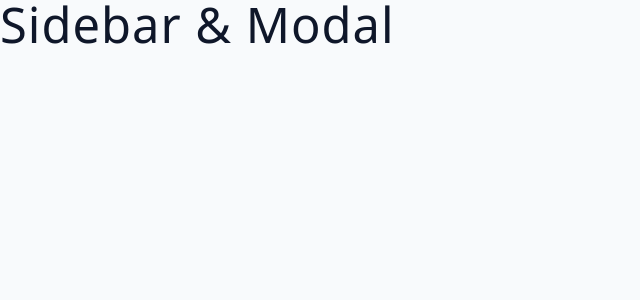
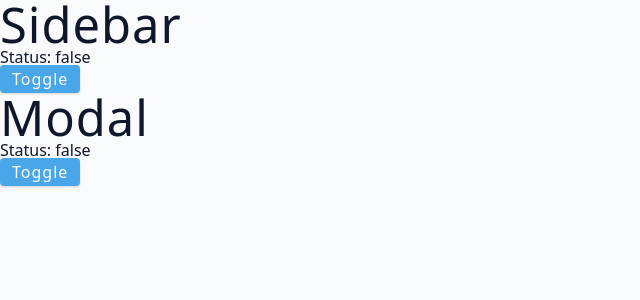
Before and after one commit to stormymayday/react-sidebar-modal, a Next.js app: page / in a window 1280 px wide. Shown: the top 300 px of the page, without its empty margins (0-640 px from the left). Built offline with nearby package versions, Linux system fonts and the light colour scheme.

Commit message:
App Context Setup

```diff
--- a/app/page.tsx
+++ b/app/page.tsx
@@ -1,7 +1,14 @@
+import Sidebar from "@/components/Sidebar";
+import Modal from "@/components/Modal";
+import { AppProvider } from "@/context/AppContext";
+
 export default function Home() {
     return (
-        <div>
-            <h1>Sidebar & Modal</h1>
-        </div>
+        <main>
+            <AppProvider>
+                <Sidebar />
+                <Modal />
+            </AppProvider>
+        </main>
     );
 }
--- /dev/null
+++ b/components/Modal.tsx
@@ -0,0 +1,22 @@
+"use client";
+
+// import { useContext } from "react";
+import { useAppContext } from "@/context/AppContext";
+
+function Modal() {
+    const { isModalOpen, setIsModalOpen } = useAppContext();
+
+    return (
+        <div>
+            <h1>Modal</h1>
+            <p>Status: {isModalOpen ? "true" : "false"}</p>
+            <button
+                className="btn"
+                onClick={() => setIsModalOpen(!isModalOpen)}
+            >
+                toggle
+            </button>
+        </div>
+    );
+}
+export default Modal;
--- /dev/null
+++ b/components/Sidebar.tsx
@@ -0,0 +1,21 @@
+"use client";
+
+import { useAppContext } from "@/context/AppContext";
+
+function Sidebar() {
+    const { isSidebarOpen, setIsSidebarOpen } = useAppContext();
+
+    return (
+        <div>
+            <h1>Sidebar</h1>
+            <p>Status: {isSidebarOpen ? "true" : "false"}</p>
+            <button
+                className="btn"
+                onClick={() => setIsSidebarOpen(!isSidebarOpen)}
+            >
+                toggle
+            </button>
+        </div>
+    );
+}
+export default Sidebar;
--- /dev/null
+++ b/context/AppContext.tsx
@@ -0,0 +1,50 @@
+"use client";
+
+import {
+    createContext,
+    useContext,
+    useState,
+    Dispatch,
+    SetStateAction,
+    ReactNode,
+} from "react";
+
+const AppContext = createContext<{
+    isSidebarOpen: boolean;
+    setIsSidebarOpen: Dispatch<SetStateAction<boolean>>;
+    isModalOpen: boolean;
+    setIsModalOpen: Dispatch<SetStateAction<boolean>>;
+}>({
+    isSidebarOpen: false,
+    setIsSidebarOpen: () => {},
+    isModalOpen: false,
+    setIsModalOpen: () => {},
+});
+
+interface AppProviderProps {
+    children: ReactNode;
+}
+
+const AppProvider = ({ children }: AppProviderProps) => {
+    const [isSidebarOpen, setIsSidebarOpen] = useState<boolean>(false);
+    const [isModalOpen, setIsModalOpen] = useState<boolean>(false);
+
+    return (
+        <AppContext.Provider
+            value={{
+                isSidebarOpen,
+                setIsSidebarOpen,
+                isModalOpen,
+                setIsModalOpen,
+            }}
+        >
+            {children}
+        </AppContext.Provider>
+    );
+};
+
+const useAppContext = () => {
+    return useContext(AppContext);
+};
+
+export { useAppContext, AppProvider };
```
